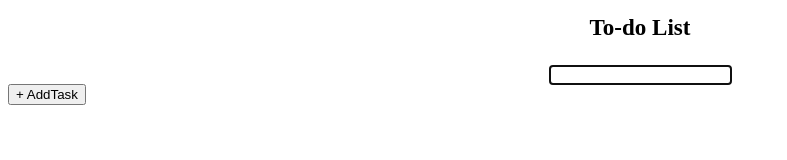
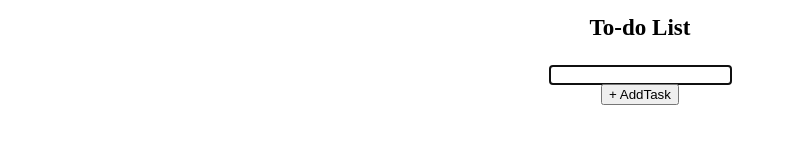
Before and after one commit to MatheusZamo/Todo-list, a plain HTML site: page index.html in a window 1280 px wide. Shown: the whole page, without its empty margins (0-787 px from the left). Drawn offline with Linux system fonts and the light colour scheme.

Commit message:
Update style.css

```diff
--- a/style.css
+++ b/style.css
@@ -11,7 +11,7 @@ h1{
     border:none;
     border-bottom: 1px solid black;
   }
-  #addTask{
+  #add{
    display:flex;
    align-items:center;
    justify-content:center;
```
